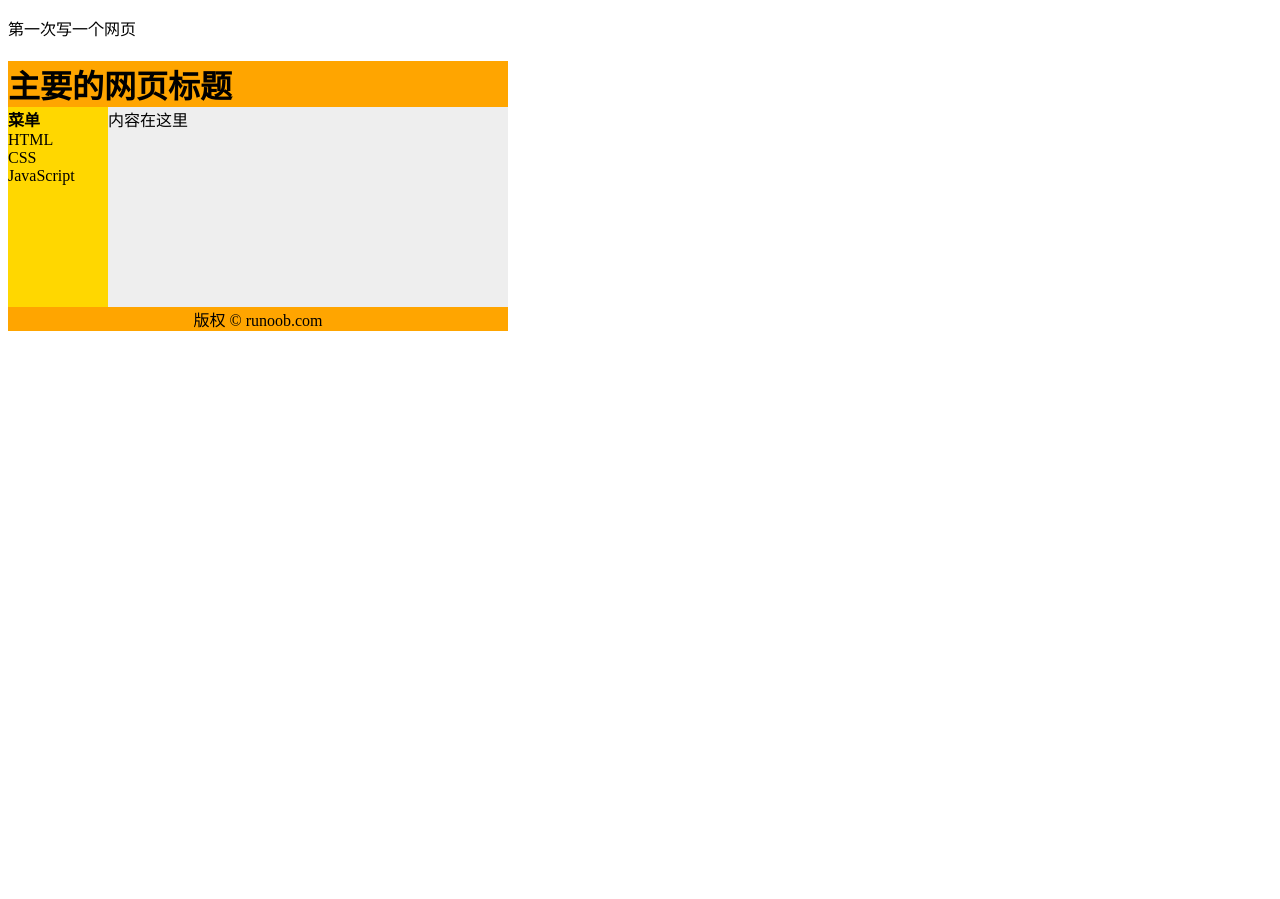
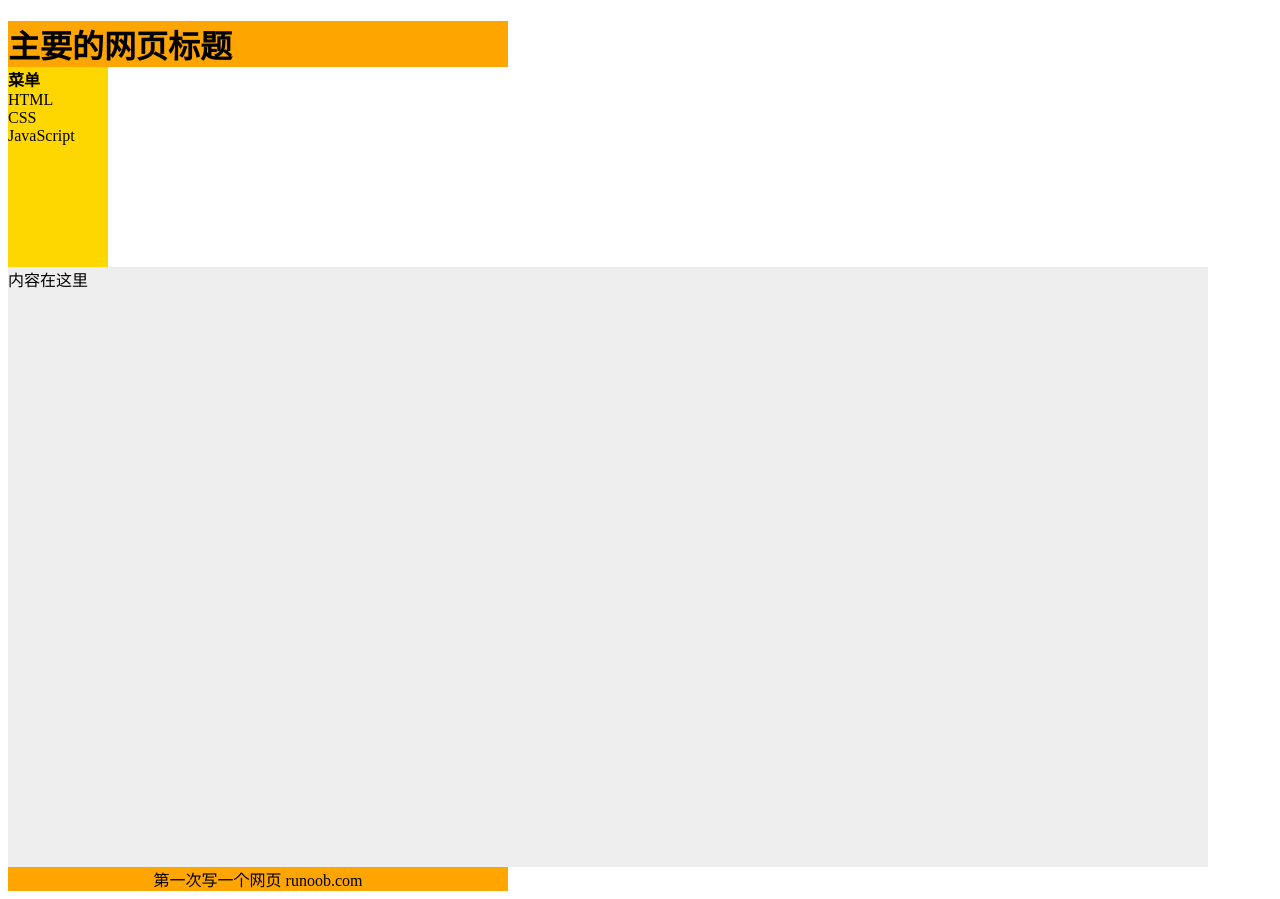
Before and after one commit to zxcc-cx/zxcc-cx.github.com, a plain HTML site: page index.html in a window 1280 px wide. Before the commit the page ends 800 px from the top, so only its background shows below. Drawn offline with Linux system fonts and the light colour scheme.

Commit message:
修改
小改动

```diff
--- a/index.html
+++ b/index.html
@@ -3,10 +3,10 @@
   <head>
   <meta charset = "utf-8">
    <meta name = "viewport" content = "width = device-width,initial-scale = 1.0,maximum-scale = 1.0,minimum-scale = 1.0,user-scalable = no">
-    <link rel = "icon" href = "image/favion.ico" type = "image/x-icon">
+    <link rel = "icon" href = "image/favicon.ico" type = "image/x-icon">
      </head>
   <body>
-    <p>第一次写一个网页</p>
+
     <div id="container" style="width:500px">
 
       <div id="header" style="background-color:#FFA500;">
@@ -18,11 +18,11 @@
       CSS<br>
       JavaScript</div>
 
-      <div id="content" style="background-color:#EEEEEE;height:200px;width:400px;float:left;">
+      <div id="content" style="background-color:#EEEEEE;height:600px;width:1200px;float:left;">
       内容在这里</div>
 
       <div id="footer" style="background-color:#FFA500;clear:both;text-align:center;">
-      版权 © runoob.com</div>
+      第一次写一个网页 runoob.com</div>
 
       </div>
   </body>
```
